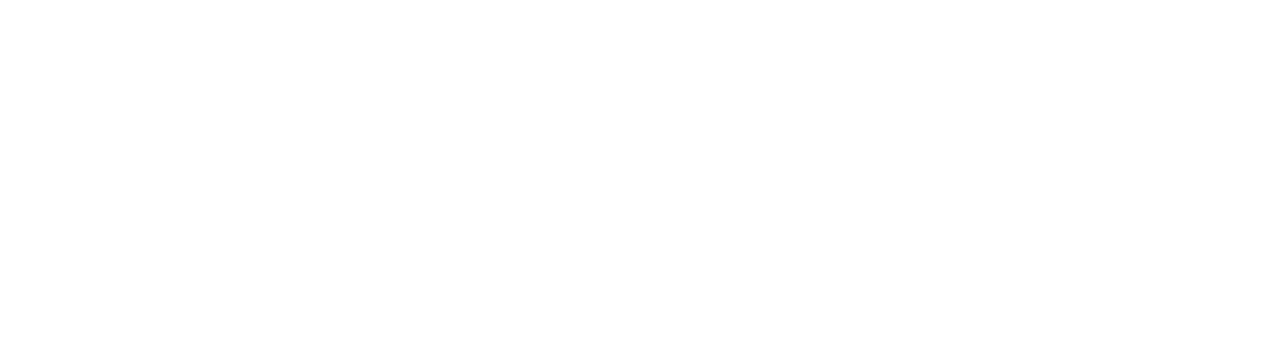
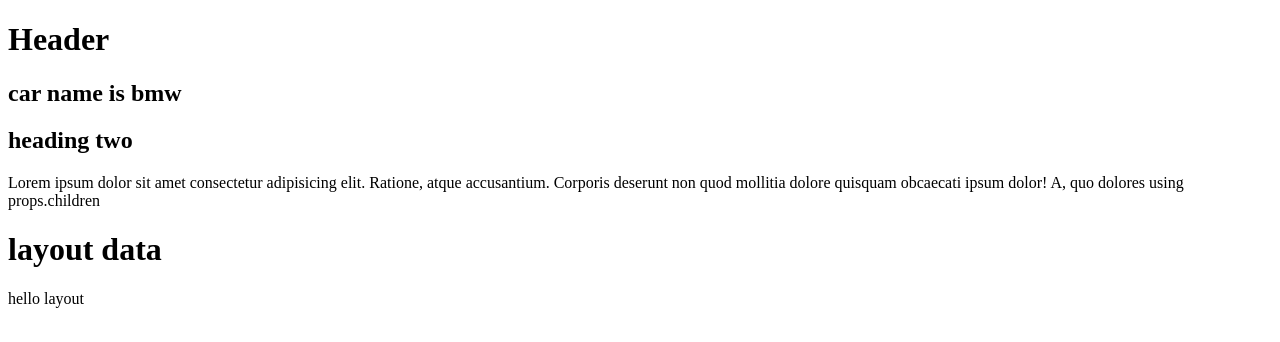
Before and after one commit to atifrafi/react-practice, a React (Vite) app: page / in a window 1280 px wide. Shown: the top 342 px of the page. Built offline with nearby package versions, Linux system fonts and the light colour scheme.

Commit message:
props dot children for nesting components

```diff
--- a/src/App.jsx
+++ b/src/App.jsx
@@ -1,8 +1,11 @@
 import { useRef, useState } from "react";
 import User from "./components/01-component/User";
 import Profile from "./components/02-import-export/Internal_Component";
-import { ProfileData , blue} from "./components/02-import-export/Internal_Component";
-import Card from './components/03-jsx/Card'
+import {
+  ProfileData,
+  blue,
+} from "./components/02-import-export/Internal_Component";
+import Card from "./components/03-jsx/Card";
 import Event from "./components/04-event-functions/Event";
 import State from "./components/05-state/State";
 import Toggle from "./components/05-state/Toggle";
@@ -11,8 +14,8 @@
 import JsxPassAsProps from "./components/07-advance-props/Jsx-Pass-As-Props";
 import OnclickEventAsProps from "./components/07-advance-props/OnclickEventAsProps";
 import Input from "./components/08-onchange-event/Input";
-import Form from "./components/09-controlled-component/Form"
-import UForm from "./components/10-uncontrolled-component/UForm"
+import Form from "./components/09-controlled-component/Form";
+import UForm from "./components/10-uncontrolled-component/UForm";
 import CheckBox from "./components/11-checkbox/CheckBox";
 import RadioAndDropdown from "./components/12-radio-selectdropdown/RadioAndDropdown";
 import ForLoop from "./components/13-loops-react/ForLoop";
@@ -28,45 +31,57 @@
 import CardT from "./components/20-tailwind-css/CardT";
 import MuiComponent from "./components/21-material-ui/MuiComponent";
 import ChildComp from "./components/22-function as props/ChildComp";
-import UserRef from './components/23-forwardRef/User'
+import UserRef from "./components/23-forwardRef/User";
 import SubmitBtn from "./components/24-useFormstatus/SubmitBtn";
 import Loader from "./components/25-usetransistion hook/Loader";
 import ParentCom from "./components/26-react memo/ParentCom";
 import Memo from "./components/27-use memo hook/Memo";
 import UpdateArr from "./components/28-updation array in state/UpdateArr";
 import ObjUpd from "./components/29-updation object in state/ObjUpd";
+import Header from "./components/30-props children/Header";
+import Layout from "./components/30-props children/Layout";
 
 const App = () => {
   const [hobby, setHobby] = useState();
 
-  const name = 'atif';
+  const name = "atif";
   const age = 26;
-  const hobbies = {cars: 'nissan', type: 'petrol' }
-  const hobby2 = ['task1','task2','task3','task4',]
+  const hobbies = { cars: "nissan", type: "petrol" };
+  const hobby2 = ["task1", "task2", "task3", "task4"];
 
   // function as props
-  const handleName = (name)=>{
-    alert(`${name} subscribe`)
-  }
+  const handleName = (name) => {
+    alert(`${name} subscribe`);
+  };
 
   // forward ref
-  const inputRef = useRef()
+  const inputRef = useRef();
 
-  const handleFocus = ()=>{
-        console.log(inputRef)
-        inputRef.current.focus()
-        inputRef.current.style.backgroundColor = "yellow"
-    }
+  const handleFocus = () => {
+    console.log(inputRef);
+    inputRef.current.focus();
+    inputRef.current.style.backgroundColor = "yellow";
+  };
 
   // use formstatus hook
-   const handleAction = async ()=>{
-     await new Promise((resolve) => setTimeout(resolve,2000));
-     console.log('form submitted')
-  }
+  const handleAction = async () => {
+    await new Promise((resolve) => setTimeout(resolve, 2000));
+    console.log("form submitted");
+  };
 
   return (
     <>
-
+      {/* for props.children */}
+      {/* note props.children nested component mein ziyad use hota hai */}
+      <Header name='bmw'>
+        <h2>heading two</h2>
+        <p>
+          Lorem ipsum dolor sit amet consectetur adipisicing elit. Ratione,
+          atque accusantium. Corporis deserunt non quod mollitia dolore quisquam
+          obcaecati ipsum dolor! A, quo dolores using props.children
+        </p>
+        <Layout><p>hello layout</p></Layout>
+      </Header>
 
       {/* for update object in state */}
       {/* <ObjUpd/> */}
@@ -88,20 +103,15 @@
       <SubmitBtn/>
     </form> */}
 
-
-
       {/* forward ref */}
       {/* <UserRef reff={inputRef} />
     <button style={{backgroundColor:'yellow'}} onClick={handleFocus}>focus</button> */}
-
-
 
       {/* for function as props */}
       {/* <ChildComp handleName={handleName} name='atif'/>
     <ChildComp handleName={handleName} name='asif'/>
     <ChildComp handleName={handleName} name='jake'/>
     <ChildComp handleName={handleName} name='owais'/> */}
-
 
       {/* for material UI library */}
       {/* <MuiComponent/> */}
@@ -155,10 +165,8 @@
       {/* for Controlled component */}
       {/* <Form/> */}
 
-
       {/* for onchange event */}
       {/* <Input/> */}
-
 
       {/* for advance props */}
       {/* default props */}
@@ -176,11 +184,8 @@
       <button onClick={()=>setHobby('circket')}>show hobby</button>
       <button onClick={()=>setHobby()}>hide hobby</button> */}
 
-
-
       {/* for props */}
       {/* <DataPassing name={name} age={age} hobbies={hobbies}/> */}
-
 
       {/* for useState hook*/}
       {/* <State/> */}
--- /dev/null
+++ b/src/components/30-props children/Header.jsx
@@ -0,0 +1,13 @@
+const Header = (props)=>{
+    return (
+        <>
+            <h1>Header</h1>
+            {/* normal props */}
+            <h2>car name is {props.name}</h2>
+            {/* children props */}
+            {props.children}
+        </>
+    )
+}
+
+export default Header;
--- /dev/null
+++ b/src/components/30-props children/Layout.jsx
@@ -0,0 +1,10 @@
+const Layout = ({children})=>{
+    return(
+        <>
+        <h1>layout data</h1>
+        {children}
+        </>
+    )
+}
+
+export default Layout
```
Lines whose indentation alone changed are shown as unchanged.
